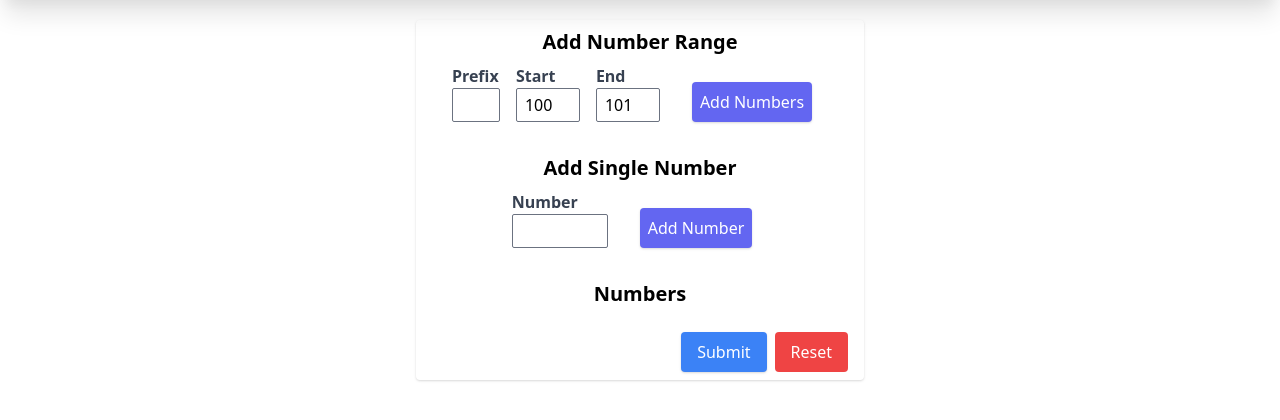
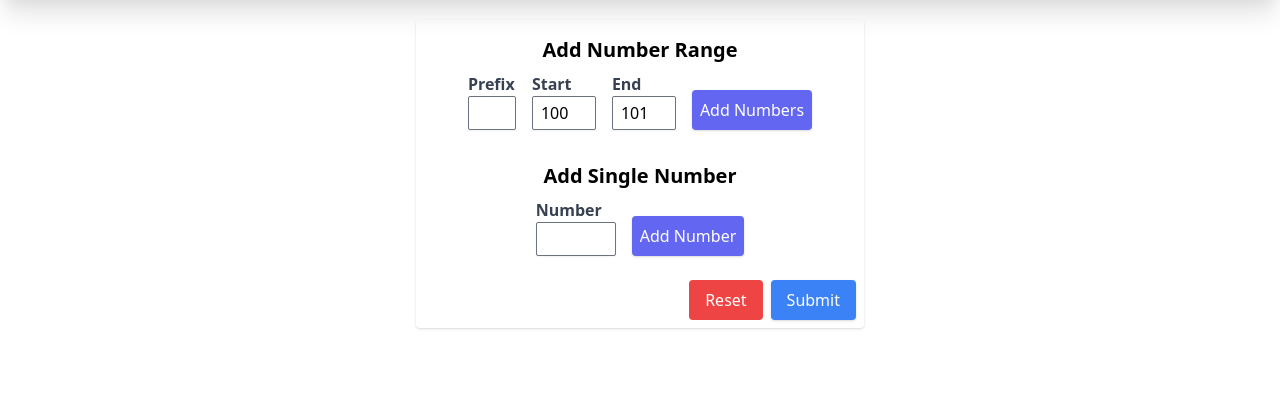
Before and after one commit to rickh94/barcode-app, a Flask app: page / in a window 1280 px wide. Shown: the part 64-484 px from the top of the page. Run offline with Flask 2, Linux system fonts and the light colour scheme.

Commit message:
improve interface
Signed-off-by: Rick Henry <rickhenry@rickhenry.dev>

```diff
--- a/app/templates/index.html
+++ b/app/templates/index.html
@@ -15,60 +15,71 @@
 <header class="py-4 px-12 bg-indigo-600 text-white shadow-xl flex justify-center">
     <h1 class="text-2xl font-bold tracking-wide">Create Instrument Labels</h1>
 </header>
-<div class="mx-auto shadow rounded max-w-md px-4 py-2 mt-5"
+<div class="mx-auto shadow rounded max-w-md p-2 mt-5"
      x-data="{numbers: [], loading: false, error: '', newNumber: '', prefix: '', start: 100, end: 101}">
     <div class="font-bold text-red-600 text-lg" x-show="error">
         <span x-text="error"></span>
     </div>
-    <h4 class="text-xl font-bold w-full text-center mb-2">Add Number Range</h4>
-    <form>
+    <h4 class="text-xl font-bold w-full text-center my-2">Add Number Range</h4>
+    <form action="#" @submit="() => {}">
         <div class="flex items-end justify-center">
             <div class="flex flex-col mr-4">
                 <label for="prefix" class="font-bold text-gray-700">Prefix</label>
-                <input type="text" id="prefix" class="appearance-none px-2 py-1 border border-gray-500 rounded-sm w-12" x-model="prefix">
+                <input type="text" id="prefix" class="appearance-none px-2 py-1 border border-gray-500 rounded-sm w-12 shadow-sm focus:shadow"
+                       x-model="prefix">
             </div>
             <div class="flex flex-col mr-4">
                 <label for="start" class="font-bold text-gray-700">Start</label>
-                <input type="number" id="start" class="appearance-none px-2 py-1 border border-gray-500 rounded-sm w-16" x-model="start">
+                <input type="number" id="start" class="appearance-none px-2 py-1 border border-gray-500 rounded-sm w-16 shadow-sm focus:shadow"
+                       x-model="start">
             </div>
             <div class="flex flex-col mr-4">
                 <label for="end" class="font-bold text-gray-700">End</label>
-                <input type="number" id="end" class="appearance-none px-2 py-1 border border-gray-500 rounded-sm w-16" x-model="end">
+                <input type="number" id="end" class="appearance-none px-2 py-1 border border-gray-500 rounded-sm w-16 shadow-sm focus:shadow" x-model="end">
             </div>
             <div>
-                <button class="px-2 py-2 mx-4 bg-indigo-500 shadow hover:bg-indigo-700 hover:shadow-lg rounded text-white"
+                <button class="px-2 py-2  bg-indigo-500 shadow hover:bg-indigo-700 hover:shadow-lg rounded text-white"
                         @click.preventDefault="error = checkRangeError(prefix, start, end, numbers); numbers = extendNumbersFromRange(error, prefix, start, end, numbers)"
                 >Add Numbers</button>
             </div>
         </div>
     </form>
     <h4 class="text-xl font-bold w-full text-center mb-2 mt-8">Add Single Number</h4>
-    <form>
+    <form action="#" @submit="() => {}">
         <div class="flex items-end justify-center">
             <div class="flex flex-col mr-4">
                 <label for="single-number" class="font-bold text-gray-700">Number</label>
                 <input type="text" id="single-number"
-                       class="appearance-none px-2 py-1 border border-gray-500 rounded-sm w-24" x-model="newNumber">
+                       class="appearance-none px-2 py-1 border border-gray-500 rounded-sm w-20 shadow-sm focus:shadow" x-model="newNumber">
             </div>
             <div>
-                <button class="px-2 py-2 mx-4 bg-indigo-500 shadow hover:bg-indigo-700 hover:shadow-lg rounded text-white"
-                @click.preventDefault="error = validateNumber(newNumber); numbers = addNumber(error, newNumber, numbers) ">Add Number</button>
+                <button class="px-2 py-2 bg-indigo-500 shadow hover:bg-indigo-700 hover:shadow-lg rounded text-white"
+                @click.preventDefault="error = validateNumber(newNumber); numbers = addNumber(error, newNumber, numbers) "
+                >Add Number</button>
             </div>
         </div>
     </form>
-    <h4 class="text-xl font-bold w-full text-center mb-2 mt-8">Numbers</h4>
+    <div class="flex flex-col justify-center items-center w-full mt-4 mb-2" x-show="numbers.length > 0">
+        <h4 class="text-xl font-bold w-full text-center">Numbers</h4>
+        <p class="text-gray-600 italic">Click to remove</p>
+    </div>
     <div class="flex flex-wrap mt-2">
         <template x-for="(number, idx) in numbers" :key="idx">
             <button class="rounded-lg px-4 bg-gray-300 mr-1 my-1 hover:bg-red-500" x-text="number" title="Remove Number"
             @click.preventDefault="numbers = removeNumber(number, numbers)"></button>
         </template>
     </div>
-    <div class="flex justify-end mt-4">
-        <button class="bg-blue-500 text-white mx-2 px-4 py-2 rounded shadow hover:bg-blue-600 hover:shadow-lg" @click="loading = true;submit(numbers)">
+    <div class="flex justify-end mt-4 font-bold text-lg" x-show="loading">
+        Generating Labels, please wait...
+    </div>
+    <div class="flex justify-end mt-4" x-show="!loading">
+        <button class="bg-red-500 text-white mr-2 px-4 py-2 rounded hover:bg-red-600 hover:shadow-lg"
+                @click="loading = false;numbers = []" title="Clear Numbers">
+            Reset
+        </button>
+        <button class="bg-blue-500 text-white px-4 py-2 rounded shadow hover:bg-blue-600 hover:shadow-lg"
+                @click="loading = true;submit(numbers); loading = false" title="Generate Labels">
             Submit
-        </button>
-        <button class="bg-red-500 text-white px-4 py-2 rounded hover:bg-red-600 hover:shadow-lg" @click="loading = false;numbers = []">
-            Reset
         </button>
     </div>
 </div>
```
